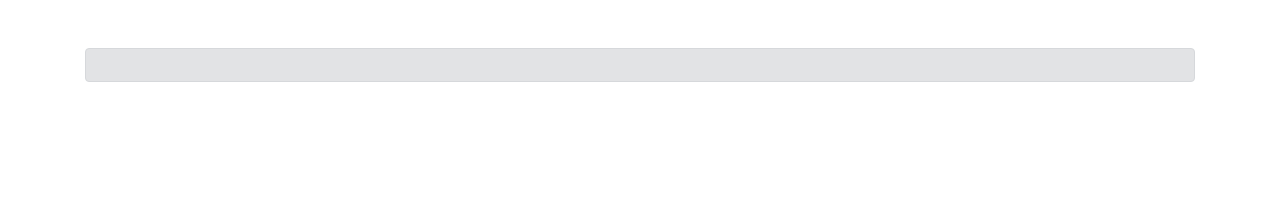
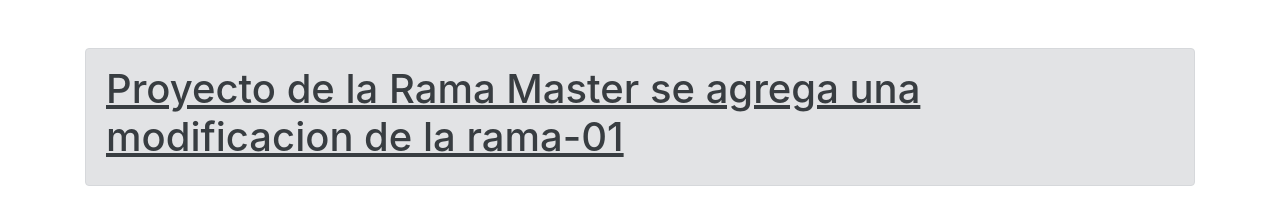
Before and after one commit to abecerraguz/apuntes-git-github, a plain HTML site: page index.html in a window 1280 px wide. Drawn offline with nearby package versions, Linux system fonts and the light colour scheme.

Commit message:
Se activa el titulo y cambia a h1 en la rama-01

```diff
--- a/index.html
+++ b/index.html
@@ -13,7 +13,7 @@
     <div class="row">
       <div class="col-lg-12">
         <div class="alert alert-secondary py-3 my-5" role="alert">
-          <!-- <h3><u>Proyecto de la Rama Master se agrega una modificacion de la rama-01</u></h3> -->
+          <h1><u>Proyecto de la Rama Master se agrega una modificacion de la rama-01</u></h1>
         </div>
       </div>
     </div>
```
